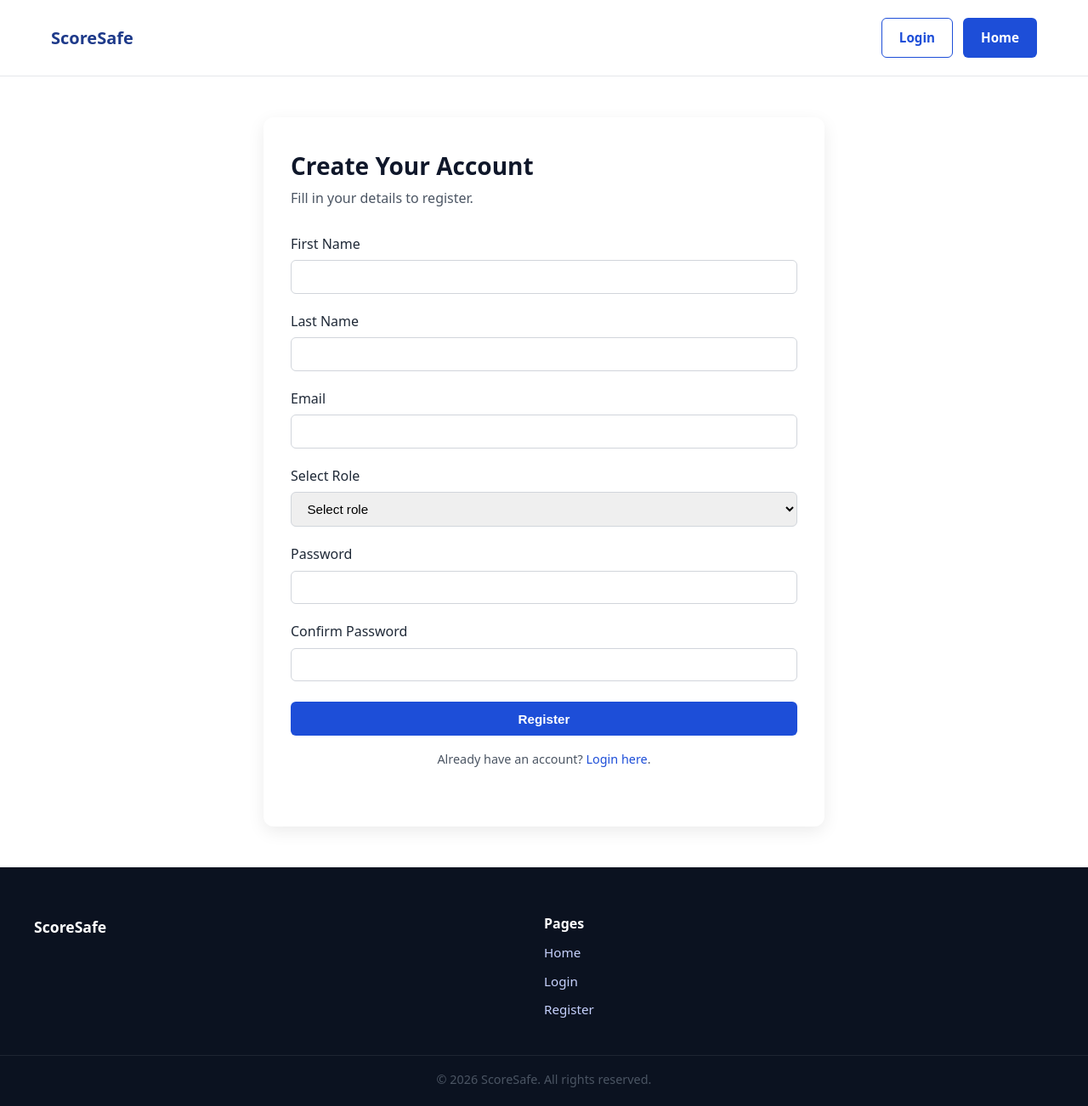
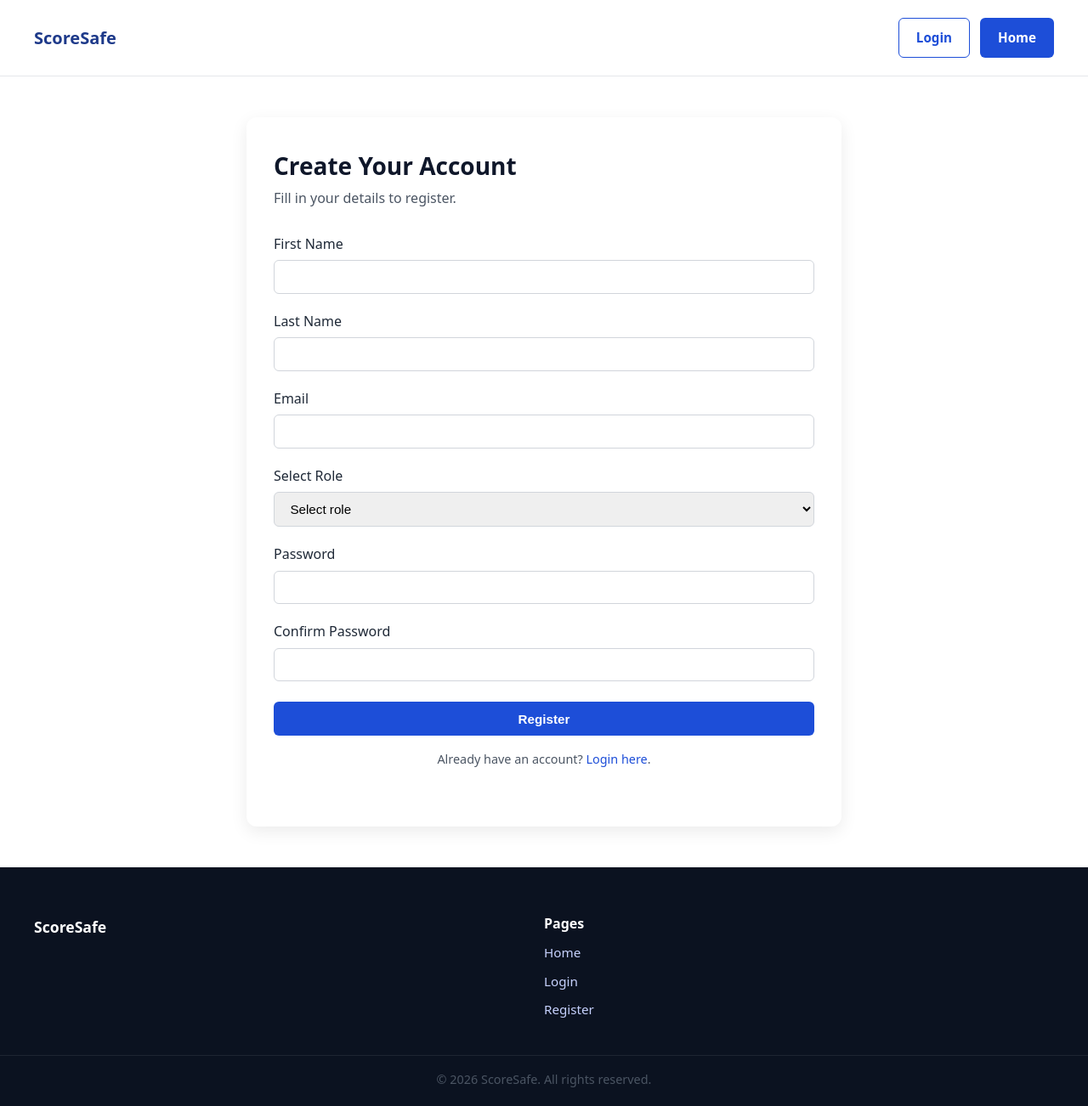
Before and after one commit to J-Azares/ScoreSafe-System, a web app: file frontend/register.html in a window 1280 px wide. Shown: the whole page at 85% size. Run offline with its HTML, style and script files only (its server is not run), Linux system fonts and the light colour scheme.

Commit message:
Remove padding-inline

```diff
--- a/frontend/css/global.css
+++ b/frontend/css/global.css
@@ -48,7 +48,6 @@ ul {
 .container {
   max-width:1200px;
   margin-inline:auto;
-  padding-inline:1.25rem;
 }
 
 /* =========================
--- a/frontend/css/student.css
+++ b/frontend/css/student.css
@@ -48,7 +48,6 @@ ul {
 .container {
   max-width:1200px;
   margin-inline:auto;
-  padding-inline:1.25rem;
 }
 
 /* =========================
--- a/frontend/css/teacher.css
+++ b/frontend/css/teacher.css
@@ -48,7 +48,6 @@ ul {
 .container {
   max-width:1200px;
   margin-inline:auto;
-  padding-inline:1.25rem;
 }
 
 /* =========================
@@ -132,7 +131,6 @@ p {
     display:flex;
     gap:.75rem;
 }
-
 
 /* =========================
    SECTION HEADER
--- a/frontend/teacher/dashboard.html
+++ b/frontend/teacher/dashboard.html
@@ -15,7 +15,6 @@
     <div class="header-cta">
       <a href="login.html" class="btn btn-outline">Logout</a>
     </div>
-  </div>
 </header>
 
 <footer class="site-footer">
```
